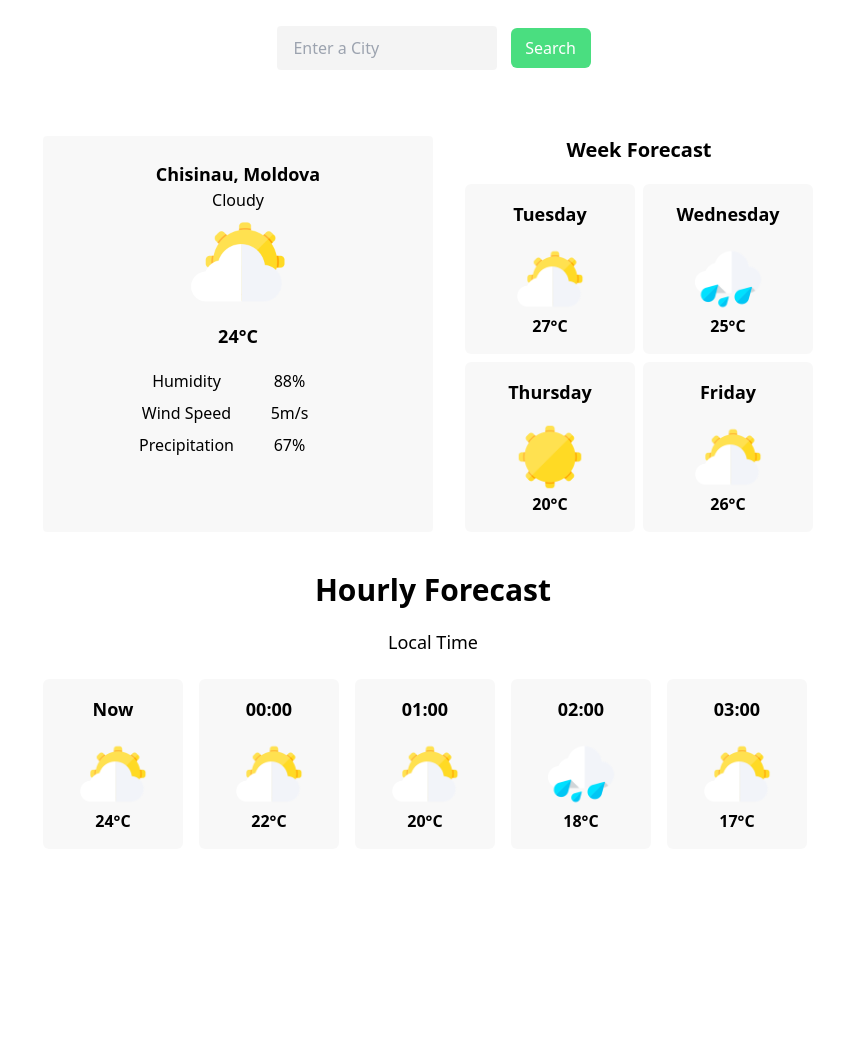
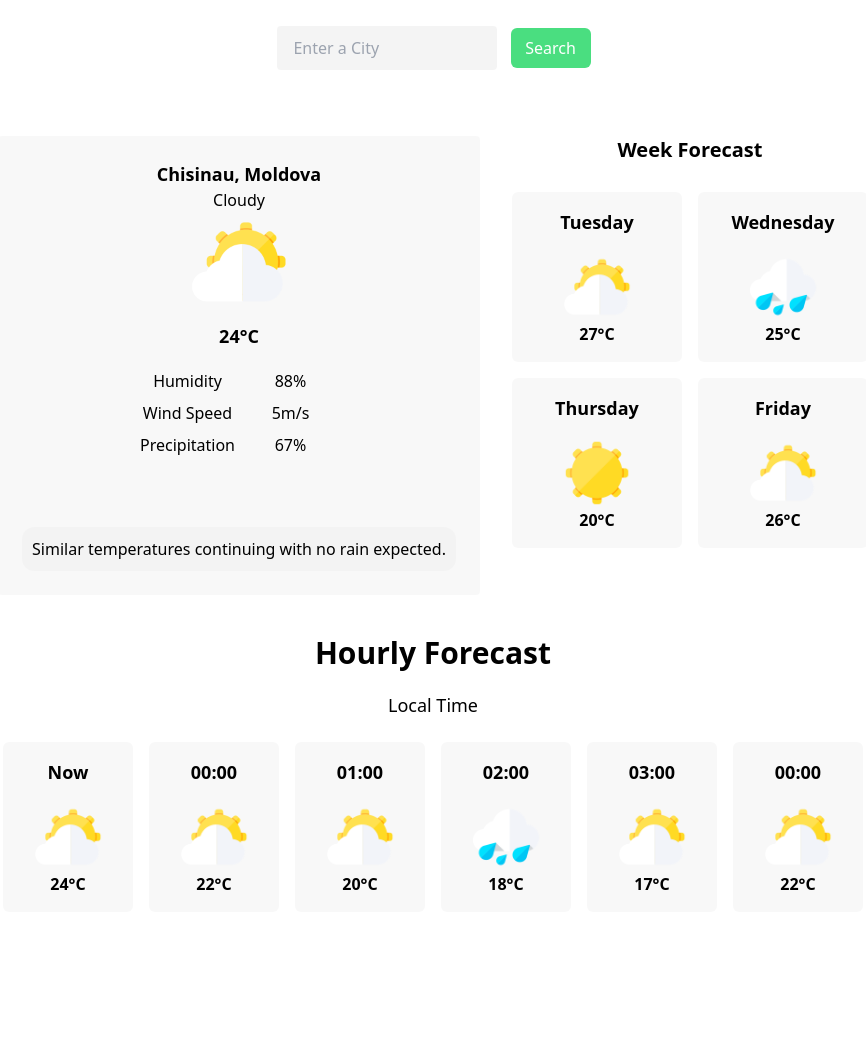
Before and after one commit to RFOD/WeatherApp, a website: page index.html in a window 1280 px wide. Shown: the part 220-1277 px from the top of the page, without its empty margins (207-1073 px from the left). Drawn offline with Linux system fonts and the light colour scheme; no server answers.

Commit message:
Improved UI

```diff
--- a/index.html
+++ b/index.html
@@ -14,13 +14,15 @@
             <input type="text" placeholder="Enter a City" class=" border-2 border-white bg-[#DCDCDC50] rounded-md w-56 h-12 p-4 outline-blue-400 outline-[1px] hover:border-blue-400 hover:bg-white focus:bg-white">
             <button type="submit" class="ml-[0.7rem] bg-green-400 p-2 rounded-md w-20 text-white">Search</button>
         </div>
+
         <section class="grid grid-cols-2 grid-rows-2">
+            <div class="flex justify-center col-span-2">
                 <div class="flex items-center p-6 bg-[#00000007] flex-col rounded">
                     <h1 class="font-semibold text-lg">Chisinau, Moldova</h1>
                     <h2>Cloudy</h2>
                     <img src="src/images/partly-cloudy-day.png" alt="cloudy day icon" class="h-[100px] mb-[0.6rem]">
                     <h1 class="font-semibold text-lg mb-[1.2rem]">24°C</h1>
-                <div class="grid grid-cols-2 grid-rows-3 gap-2">
+                    <div class="grid grid-cols-2 grid-rows-3 gap-2 mb-[70px]">
                         <h2 class="flex justify-center">Humidity</h2>
                         <h2 class="flex justify-center">88%</h2>
                         <h2 class="flex justify-center">Wind Speed</h2>
@@ -28,8 +30,9 @@
                         <h2 class="flex justify-center">Precipitation</h2>
                         <h2 class="flex justify-center">67%</h2>
                     </div>
+                    <h2 class="p-[10px] rounded-xl bg-[#00000005] flex justify-center items-center">Similar temperatures continuing with no rain expected.</h2>
                 </div>
-            <div class="ml-[2rem] grid grid-cols-[170px_170px] grid-rows-[40px_170px_170px] gap-2">
+                <div class="ml-[2rem] grid grid-cols-[170px_170px] grid-rows-[40px_170px_170px] gap-4">
                     <h1 class="font-semibold text-xl col-span-2 justify-center flex">Week Forecast</h1>
                     <div class="items-center flex bg-[#00000007] rounded-md flex-col">
                         <h2 class="m-4 font-semibold text-lg">Tuesday</h2>
@@ -52,7 +55,9 @@
                         <h2 class="font-semibold">26°C</h2>
                     </div>
                 </div>
-            <div class="col-span-2 mt-[2.5rem] grid grid-cols-[140px_140px_140px_140px_140px] grid-rows-[40px_35px_170px] gap-4">
+            </div>
+            <div class="flex justify-center col-span-2">
+                <div class="mt-[2.5rem] grid grid-cols-[repeat(6,130px)] grid-rows-[40px_35px_170px] gap-4">
                     <h1 class="font-semibold text-3xl flex justify-center col-span-6">Hourly Forecast</h1>
                     <h2 class="col-span-6 flex justify-center font-normal text-lg mb-16">Local Time</h2>
                     <div class="items-center flex bg-[#00000007] rounded-md flex-col">
@@ -80,6 +85,12 @@
                         <img src="src/images/partly-cloudy-day.png" alt="partly-cloudy-day" class="w-[70px] h-[70px]">
                         <h2 class="font-semibold">17°C</h2>
                     </div>
+                    <div class="items-center flex bg-[#00000007] rounded-md flex-col">
+                        <h2 class="m-4 font-semibold text-lg">00:00</h2>
+                        <img src="src/images/partly-cloudy-day.png" alt="partly-cloudy-day" class="w-[70px] h-[70px]">
+                        <h2 class="font-semibold">22°C</h2>
+                    </div>
+            </div>
             </div>
         </section>
     </section>
--- a/index.js
+++ b/index.js
@@ -13,7 +13,7 @@ fetch('https://api.ipify.org?format=json', {mode: 'cors'})
                 }
                 })
               .then(response => {
-                response.json()
+                  console.log(response.json())
               })
               .catch(err => {
                 console.error(err);
```
Also changed, not shown: src/output.css. Lines whose indentation alone changed are shown as unchanged.
